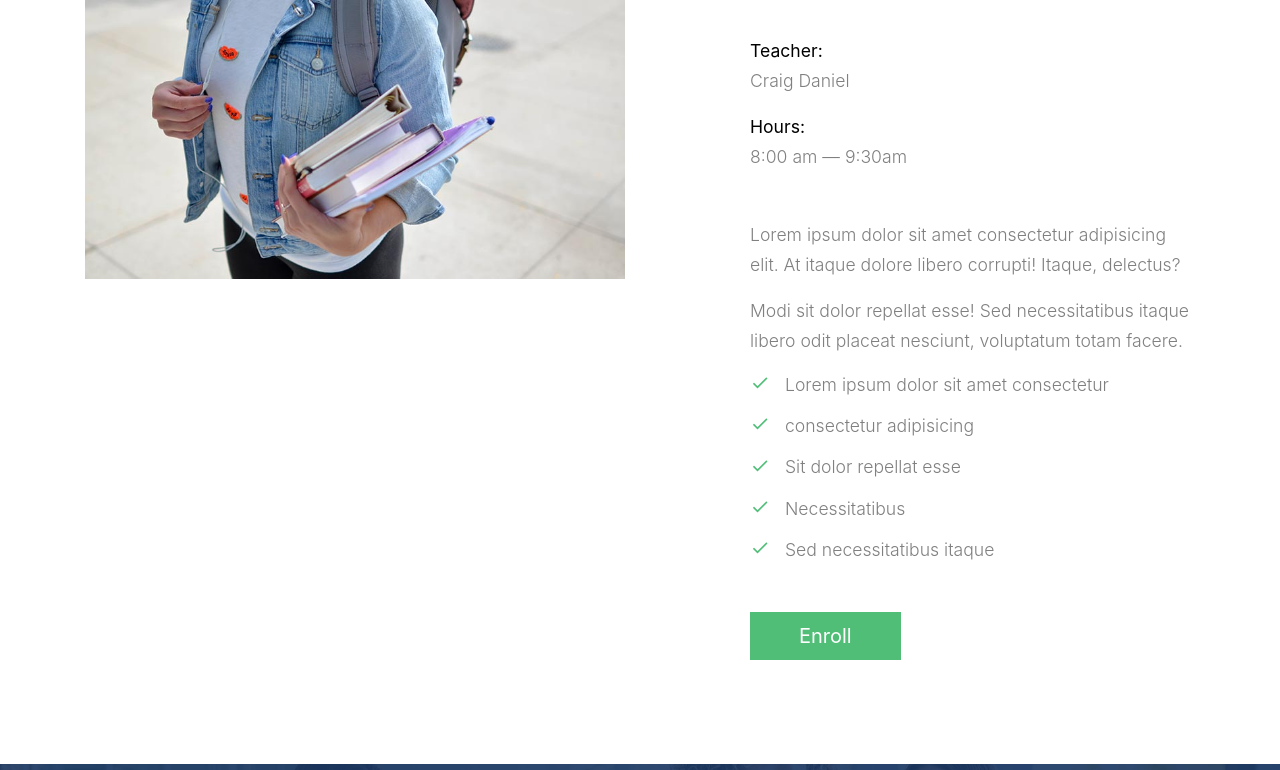
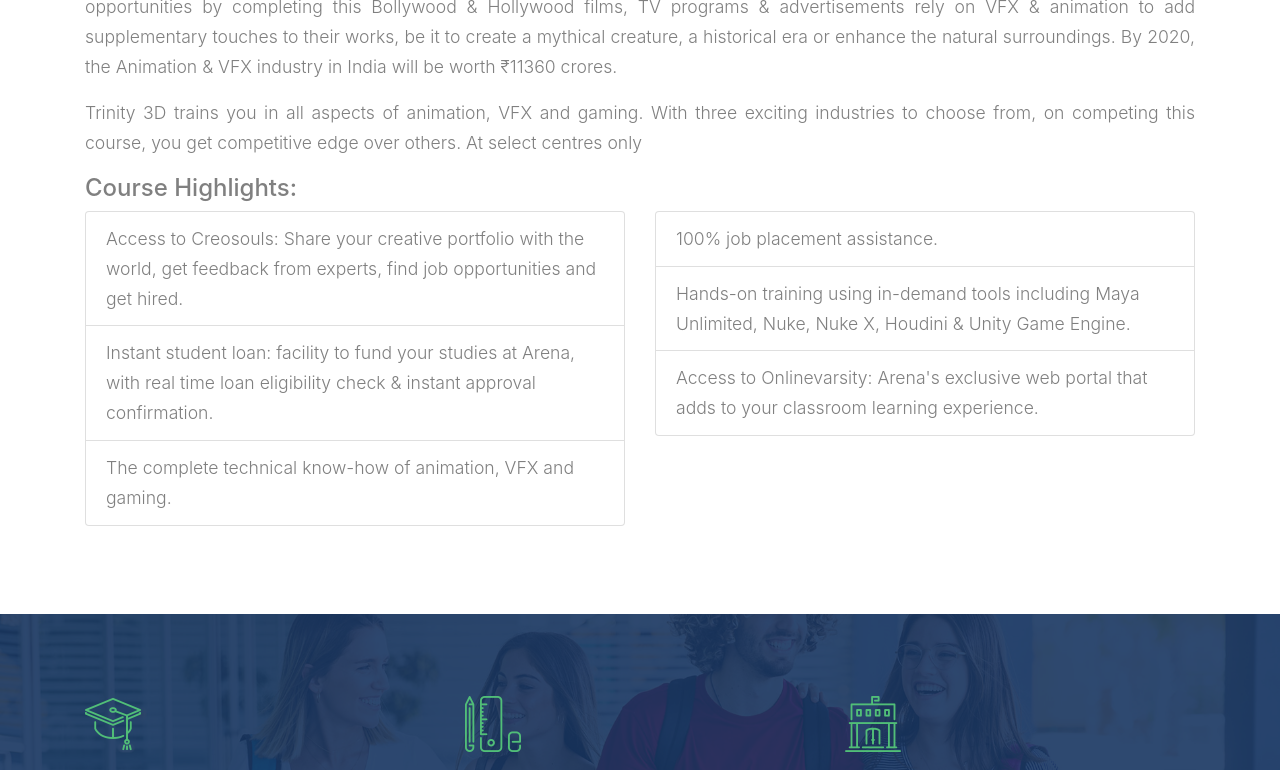
Before and after one commit to tusharbishttoshi/arenaByMuskan, a plain HTML site: page trinity.html in a window 1280 px wide. Shown: the part 581-1351 px from the top of the page. Drawn offline with Linux system fonts and the light colour scheme; files whose address does not match are found by name; a web font is replaced by a local one.

Commit message:
update trinity page

```diff
--- a/trinity.html
+++ b/trinity.html
@@ -119,9 +119,8 @@
             <div class="container">
                 <div class="row align-items-end">
                     <div class="col-lg-7">
-                        <h2 class="mb-0">Animation In Film Design</h2>
-                        <p>Join Arena's Animation Film Design (AFD) course and make a successful career in animation
-                            filmmaking.</p>
+                        <h2 class="mb-0">Trinity 3D</h2>
+                        <p>Trinity 3D trains you in all aspects of animation, VFX and gaming. </p>
                     </div>
                 </div>
             </div>
@@ -134,44 +133,93 @@
                 <span class="mx-3 icon-keyboard_arrow_right"></span>
                 <a href="courses.html">Courses</a>
                 <span class="mx-3 icon-keyboard_arrow_right"></span>
-                <span class="current">Animation In Film Design</span>
+                <span class="current">Trinity 3D</span>
             </div>
         </div>
 
         <div class="site-section">
             <div class="container">
-                <div class="row">
-                    <div class="col-md-6 mb-4">
-                        <p>
-                            <img src="images/course_5.jpg" alt="Image" class="img-fluid">
-                        </p>
-                    </div>
-                    <div class="col-lg-5 ml-auto align-self-center">
-                        <h2 class="section-title-underline mb-5">
-                            <span>Course Details</span>
-                        </h2>
+               <!-- main content starts here -->
+               <section class="project-detail">
+                <div class="container">
+                  <!-- Lower Content -->
+                  <div class="lower-content">
+                    <div class="row">
+                      <div class="text-column">
+                        <h2>Trinity 3D - Animation, VFX, Gaming</h2>
+                        <div class="upper-box">
+                          <div class="single-item-carousel owl-carousel owl-theme">
+                            <figure class="image">
+                              <img
+                                src="img/studentWork/trinity/trinity5.jpg"
+                                alt="trinity5.jpg"
+                              />
+                            </figure>
+                          </div>
+                        </div>
+                        <div class="inner-column">
+                          <p class="text-justify">
+                            <span class="dropcap">A</span> rena's Trinity 3D is a
+                            complete package! Get skills in three in-demand industries –
+                            animation, VFX & gaming. Triple your career opportunities by
+                            completing this Bollywood & Hollywood films, TV programs &
+                            advertisements rely on VFX & animation to add supplementary
+                            touches to their works, be it to create a mythical creature,
+                            a historical era or enhance the natural surroundings. By
+                            2020, the Animation & VFX industry in India will be worth
+                            ₹11360 crores.
+                          </p>
 
-                        <p><strong class="text-black d-block">Teacher:</strong> Craig Daniel</p>
-                        <p class="mb-5"><strong class="text-black d-block">Hours:</strong> 8:00 am &mdash; 9:30am</p>
-                        <p>Lorem ipsum dolor sit amet consectetur adipisicing elit. At itaque dolore libero corrupti!
-                            Itaque, delectus?</p>
-                        <p>Modi sit dolor repellat esse! Sed necessitatibus itaque libero odit placeat nesciunt,
-                            voluptatum totam facere.</p>
-
-                        <ul class="ul-check primary list-unstyled mb-5">
-                            <li>Lorem ipsum dolor sit amet consectetur</li>
-                            <li>consectetur adipisicing </li>
-                            <li>Sit dolor repellat esse</li>
-                            <li>Necessitatibus</li>
-                            <li>Sed necessitatibus itaque </li>
-                        </ul>
-
-                        <p>
-                            <a href="#" class="btn btn-primary rounded-0 btn-lg px-5">Enroll</a>
-                        </p>
+                          <p class="text-justify">
+                            Trinity 3D trains you in all aspects of animation, VFX and
+                            gaming. With three exciting industries to choose from, on
+                            competing this course, you get competitive edge over others.
+                            At select centres only
+                          </p>
+                          <h4>Course Highlights:</h4>
+                          <div class="row">
+                            <div class="col-md-6">
+                              <ul class="list-group">
+                                <li class="list-group-item">
+                                  Access to Creosouls: Share your creative portfolio
+                                  with the world, get feedback from experts, find job
+                                  opportunities and get hired.
+                                </li>
+                                <li class="list-group-item">
+                                  Instant student loan: facility to fund your studies at
+                                  Arena, with real time loan eligibility check & instant
+                                  approval confirmation.
+                                </li>
+                                <li class="list-group-item">
+                                  The complete technical know-how of animation, VFX and
+                                  gaming.
+                                </li>
+                              </ul>
+                            </div>
+                            <div class="col-md-6">
+                              <ul class="list-group">
+                                <li class="list-group-item">
+                                  100% job placement assistance.
+                                </li>
+                                <li class="list-group-item">
+                                  Hands-on training using in-demand tools including Maya
+                                  Unlimited, Nuke, Nuke X, Houdini & Unity Game Engine.
+                                </li>
+                                <li class="list-group-item">
+                                  Access to Onlinevarsity: Arena's exclusive web portal
+                                  that adds to your classroom learning experience.
+                                </li>
+                              </ul>
+                            </div>
+                          </div>
+                        </div>
+                      </div>
 
                     </div>
+                  </div>
                 </div>
+              </section>
+               <!-- main content ends here -->
             </div>
         </div>
 
```
